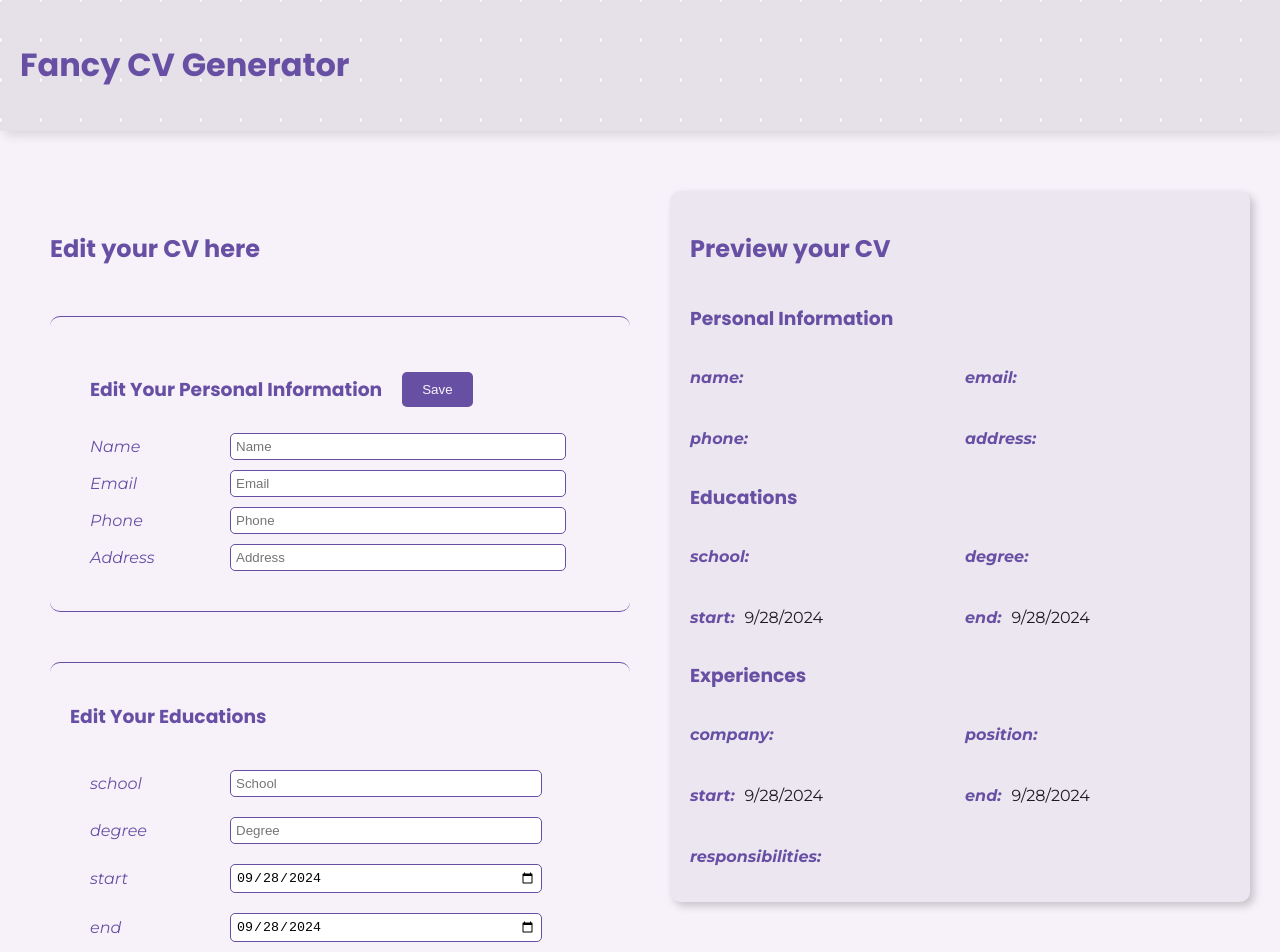
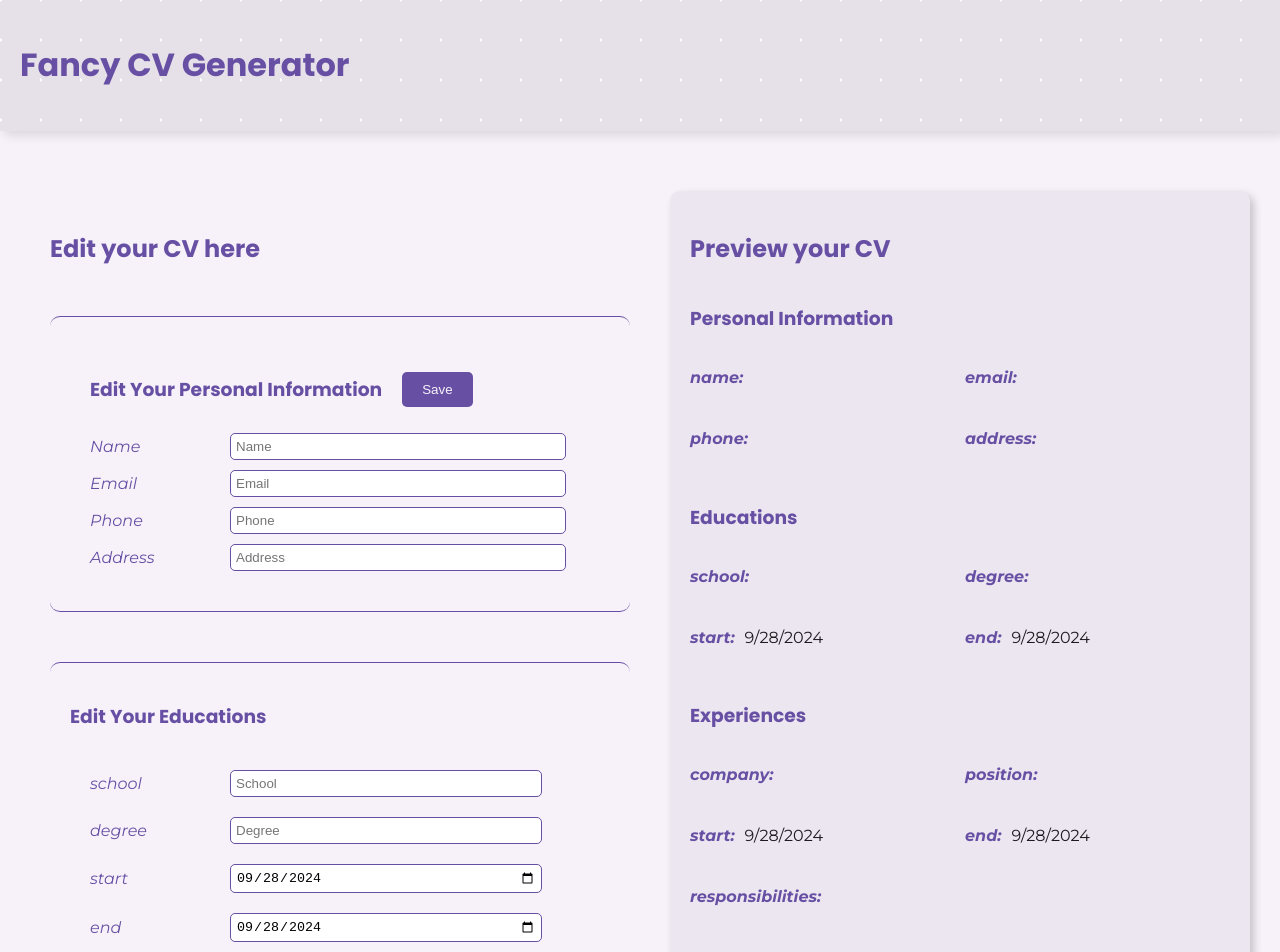
Before and after one commit to danielxfeng/top_cv_generator, a React (Vite) app: page / in a window 1280 px wide. Shown: the top 952 px of the page. Built offline with nearby package versions, Linux system fonts and the light colour scheme.

Commit message:
css adjustments

```diff
--- a/src/components/main_components/CV/CV.jsx
+++ b/src/components/main_components/CV/CV.jsx
@@ -1,13 +1,13 @@
 import styles from "./CV.module.css";
 
-const ListComponent = ({ list, tag, tagItem }) => {
+const ListComponent = ({ list }) => {
   return (
-    <div className={tag}>
+    <>
       {list.map((item) => (
-        <div className={tagItem} key={item.key}>
+        <div className={styles.item} key={item.key}>
           {Object.keys(item).map((key) => {
             return key === "key" ? null : (
-              <p className={styles.item} key={`${item.key}-${key}`}>
+              <p className={styles.attr} key={`${item.key}-${key}`}>
                 <span className={styles.label}>{key}:</span>
                 <span className={styles.value}>
                   {item[key] instanceof Date
@@ -19,7 +19,7 @@ const ListComponent = ({ list, tag, tagItem }) => {
           })}
         </div>
       ))}
-    </div>
+    </>
   );
 };
 
@@ -28,35 +28,27 @@ const CV = ({ info, educations, experiences }) => {
     <div className={`${styles.cv} primary-color`}>
       <div className={styles.frame}>
         <h2>Preview your CV</h2>
-        <div className={styles.info}>
+        <div className={styles.block}>
           <h3>Personal Information</h3>
-          <div className={styles.info__item}>
+          <div className={styles.item}>
             {Object.keys(info).map((key) => (
-              <p className={styles.item} key={key}>
+              <p className={styles.attr} key={key}>
                 <span className={styles.label}>{key}:</span>
                 <span className={styles.value}>{info[key]}</span>
               </p>
             ))}
           </div>
         </div>
-        <div className={styles.educations}>
+        <div className={styles.block}>
           <h3>Educations</h3>
-          <div className={styles.education__items}>
-            <ListComponent
-              list={educations}
-              tag={styles.education}
-              tagItem={styles.education__item}
-            />
+          <div className={styles.items}>
+            <ListComponent list={educations} />
           </div>
         </div>
-        <div className={styles.experiences}>
+        <div className={styles.block}>
           <h3>Experiences</h3>
-          <div className={styles.experience__items}>
-            <ListComponent
-              list={experiences}
-              tag={styles.experience}
-              tagItem={styles.experience__item}
-            />
+          <div className={styles.items}>
+            <ListComponent list={experiences} />
           </div>
         </div>
       </div>
--- a/src/components/main_components/CV/CV.module.css
+++ b/src/components/main_components/CV/CV.module.css
@@ -13,12 +13,16 @@
   box-shadow: 4px 4px 8px rgba(0, 0, 0, 0.2);
 }
 
-.info__item,
-.education__item,
-.experience__item {
+.block {
+  display: flex;
+  flex-direction: column;
+}
+
+.item {
   display: grid;
   grid-template-columns: 1fr 1fr;
   gap: 10px;
+  margin-bottom: 20px;
 }
 
 .label {
--- a/src/components/main_components/Form/Form.module.css
+++ b/src/components/main_components/Form/Form.module.css
@@ -76,7 +76,7 @@
   color: #f7f2fa;
 }
 
-.form__head button:hover {
+.form__head button:hover, .form__btn__add__container button:hover {
   color: #f7f2fa;
 }
 
```
